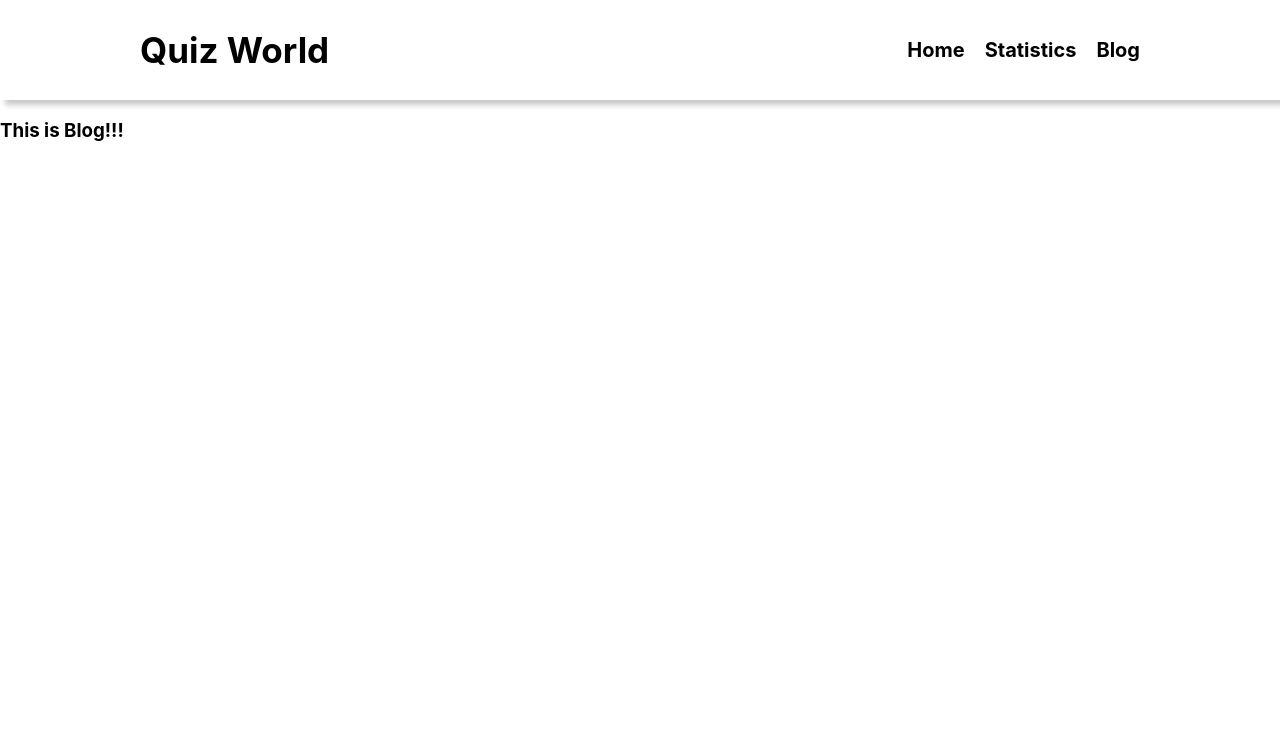
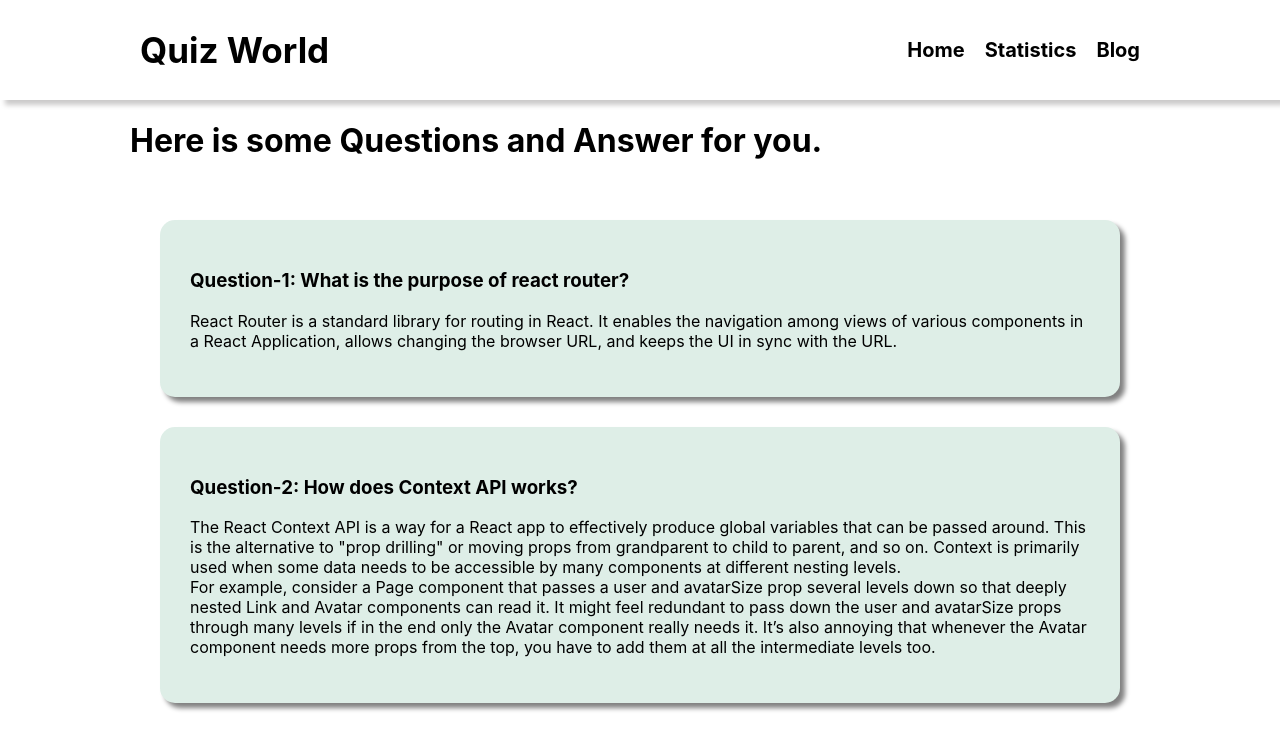
Before and after one commit to Bikash-Dev-Bk/online-quiz, a React (Create React App) app: page /blog in a window 1280 px wide. Shown: the top 732 px of the page. Built offline with nearby package versions, Linux system fonts and the light colour scheme.

Commit message:
blog added

```diff
--- /dev/null
+++ b/src/components/Blog/Blog.css
@@ -0,0 +1,21 @@
+.question-answer-container{
+    margin-right: 130px;
+    margin-left: 130px;
+}
+
+.question-container{
+    margin-top: 60px;
+}
+
+.question-answer{
+    margin: 130px;
+    background-color:  #DEEEE7;
+    padding: 30px;
+    margin: 30px;
+    border-radius: 15px;
+    box-shadow: 5px 5px 5px gray;
+}
+.question-answer:hover{
+    background-color:  #b0ecd2;
+    box-shadow: 15px 15px 15px gray;
+}
--- a/src/components/Blog/Blog.js
+++ b/src/components/Blog/Blog.js
@@ -1,9 +1,28 @@
 import React from 'react';
+import './Blog.css'
 
 const Blog = () => {
     return (
-        <div>
-            <h3>This is Blog!!!</h3>
+        <div className='question-answer-container'>
+            <h1>Here is some Questions and Answer for you.</h1>
+            <div className='question-container'>
+                <div className='question-answer'>
+                    <h3>Question-1: What is the purpose of react router?</h3>
+                    <p>React Router is a standard library for routing in React. It enables the navigation among views of various components in a React Application, allows changing the browser URL, and keeps the UI in sync with the URL.</p>
+                </div>
+                <div className='question-answer'>
+                    <h3>Question-2: How does Context API works?</h3>
+                    <p>The React Context API is a way for a React app to effectively produce global variables that can be passed around. This is the alternative to "prop drilling" or moving props from grandparent to child to parent, and so on. Context is primarily used when some data needs to be accessible by many components at different nesting levels. <br></br>For example, consider a Page component that passes a user and avatarSize prop several levels down so that deeply nested Link and Avatar components can read it. It might feel redundant to pass down the user and avatarSize props through many levels if in the end only the Avatar component really needs it. It’s also annoying that whenever the Avatar component needs more props from the top, you have to add them at all the intermediate levels too.</p>
+                </div>
+                <div className='question-answer'>
+                    <h3>Question-3: Write something  about useRef() hook?</h3>
+                    <p>The useRef Hook allows you to persist values between renders. It can be used to store a mutable value that does not cause a re-render when updated. It can be used to access a DOM element directly.
+                    <br />
+                    useRef returns a mutable ref object whose .current property is initialized to the passed argument ( initialValue ). The returned object will persist for the full lifetime of the component. Essentially, useRef is like a “box” that can hold a mutable value in its .current property.
+                    </p>
+                </div>
+
+            </div>
         </div>
     );
 };
--- a/src/components/Topic/Topic.css
+++ b/src/components/Topic/Topic.css
@@ -11,6 +11,7 @@
     box-shadow: 5px 5px 5px gray;
 }
 .topic:hover{
+    background-color:  #b0ecd2;
     box-shadow: 15px 15px 15px gray;
 }
 
```
Also changed, not shown: 1 other file (tests, documents, lock files or other folders).
